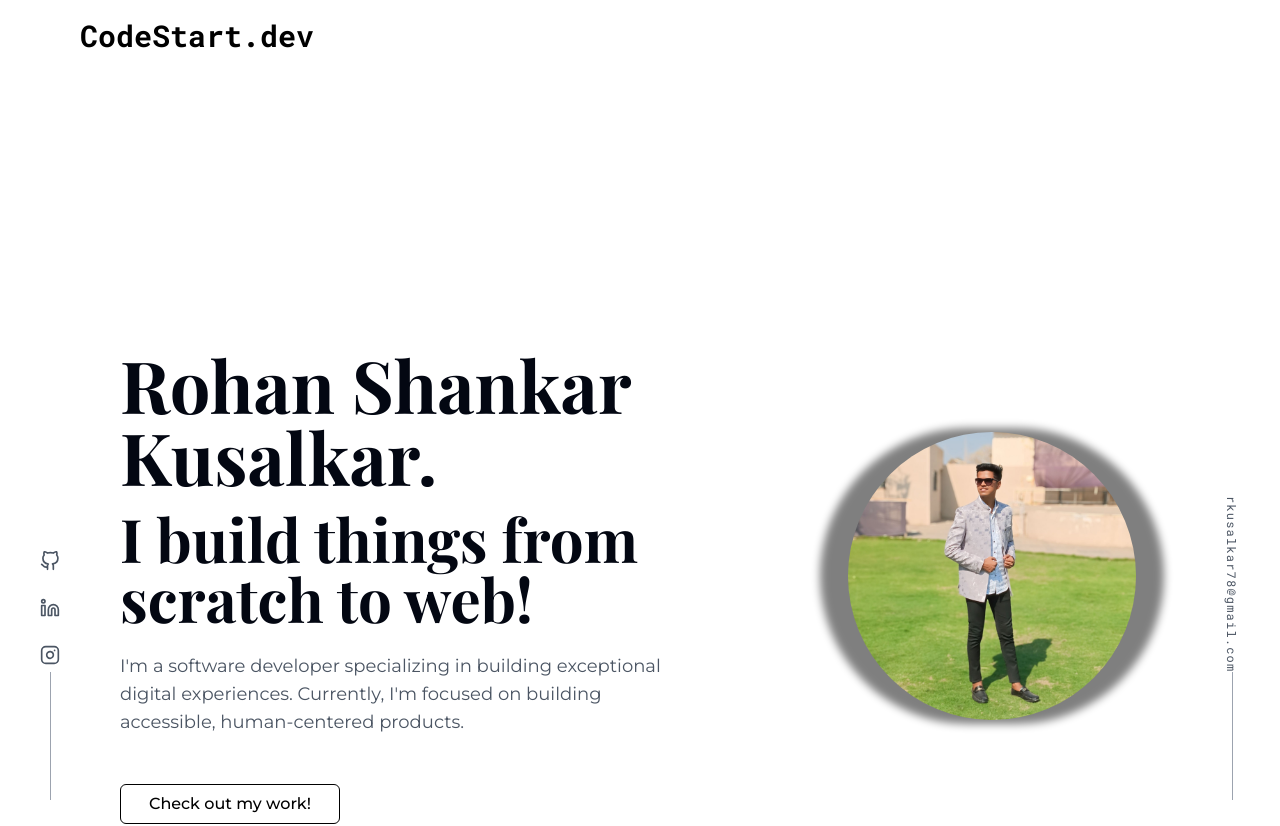
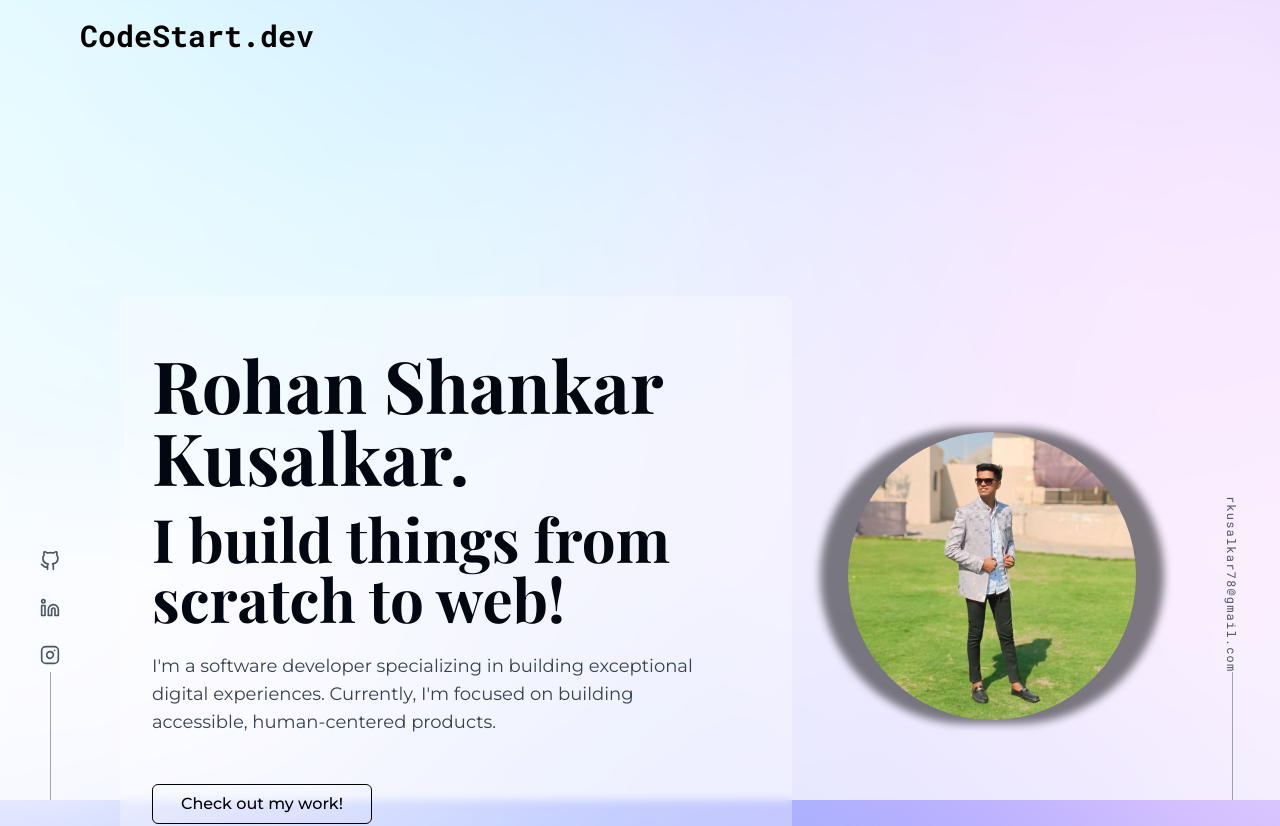
Before and after one commit to rskusalkar78/codestart-dev78, a React (Vite) app: page / in a window 1280 px wide. Shown: the top 826 px of the page. Built offline with nearby package versions, Linux system fonts and the light colour scheme.

Commit message:
Add background image
Set the provided image as the website's background.

```diff
--- a/src/components/Hero.tsx
+++ b/src/components/Hero.tsx
@@ -1,9 +1,10 @@
+
 import React from 'react';
 import { Button } from "@/components/ui/button";
 import { Avatar, AvatarImage, AvatarFallback } from "@/components/ui/avatar";
 const Hero: React.FC = () => {
   return <section id="home" className="min-h-screen flex flex-col md:flex-row items-center justify-between pt-16 gap-8">
-      <div className="max-w-2xl">
+      <div className="max-w-2xl backdrop-blur-sm bg-white/30 dark:bg-black/30 p-8 rounded-lg">
         <p className="font-mono text-black dark:text-white mb-5 animate-fade-in opacity-0 text-base"></p>
         <h1 style={{
         animationDelay: '100ms'
@@ -11,7 +12,7 @@ const Hero: React.FC = () => {
         <h2 style={{
         animationDelay: '200ms'
       }} className="text-3xl lg:text-6xl mb-6 animate-fade-in opacity-0 font-bold text-gray-950 md:text-xl">I build things from scratch to web!</h2>
-        <p className="text-gray-600 dark:text-gray-400 max-w-xl text-lg mb-12 animate-fade-in opacity-0" style={{
+        <p className="text-gray-700 dark:text-gray-300 max-w-xl text-lg mb-12 animate-fade-in opacity-0" style={{
         animationDelay: '300ms'
       }}>
           I'm a software developer specializing in building exceptional digital experiences.
@@ -20,7 +21,7 @@ const Hero: React.FC = () => {
         <div className="animate-fade-in opacity-0" style={{
         animationDelay: '400ms'
       }}>
-          <Button asChild className="bg-transparent hover:bg-black/10 dark:hover:bg-white/10 border border-black dark:border-white text-black dark:text-white py-4 px-7 text-base">
+          <Button asChild className="bg-transparent hover:bg-black/20 dark:hover:bg-white/20 border border-black dark:border-white text-black dark:text-white py-4 px-7 text-base">
             <a href="#projects">Check out my work!</a>
           </Button>
         </div>
--- a/src/components/Projects.tsx
+++ b/src/components/Projects.tsx
@@ -1,3 +1,4 @@
+
 import React from 'react';
 import { Button } from "@/components/ui/button";
 import { Github } from "lucide-react";
@@ -7,7 +8,7 @@ const Projects: React.FC = () => {
         <span className="text-zinc-950 font-extralight text-2xl">03.</span> Projects
       </h2>
 
-      <div className="flex flex-col items-center justify-center py-16 text-center">
+      <div className="flex flex-col items-center justify-center py-16 text-center backdrop-blur-sm bg-white/30 dark:bg-black/30 rounded-lg">
         <h3 className="text-xl font-semibold mb-4 text-portfolio-lightestSlate">
           Coming Soon
         </h3>
--- a/src/index.css
+++ b/src/index.css
@@ -95,6 +95,10 @@
   body {
     @apply bg-white dark:bg-black text-gray-800 dark:text-gray-300;
     scroll-behavior: smooth;
+    background-image: url('/lovable-uploads/8847c864-06fa-4d56-8dc0-dc609348b39f.png');
+    background-size: cover;
+    background-attachment: fixed;
+    background-position: center;
   }
 
   html {
--- a/src/pages/Index.tsx
+++ b/src/pages/Index.tsx
@@ -13,11 +13,12 @@ import SocialSidebar from "@/components/SocialSidebar";
 
 const Index = () => {
   return (
-    <div className="bg-white dark:bg-black text-gray-800 dark:text-gray-300 min-h-screen">
+    <div className="min-h-screen">
+      <div className="absolute inset-0 bg-white/70 dark:bg-black/80 backdrop-blur-sm z-0"></div>
       <Navigation />
       <SocialSidebar />
 
-      <main className="max-w-7xl mx-auto overflow-hidden px-4 sm:px-6">
+      <main className="max-w-7xl mx-auto overflow-hidden px-4 sm:px-6 relative z-10">
         <Hero />
         <About />
         <Skills />
```
Also changed, not shown: public/lovable-uploads/8847c864-06fa-4d56-8dc0-dc609348b39f.png (added).
